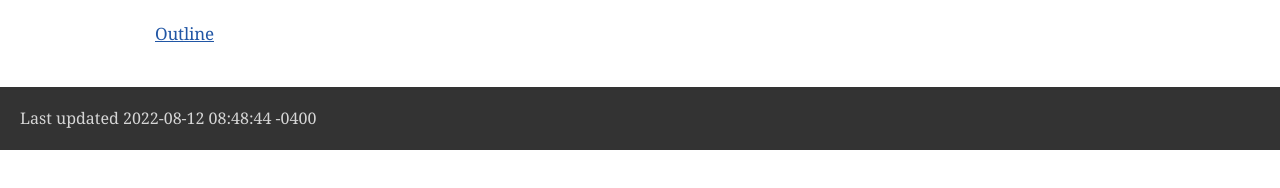
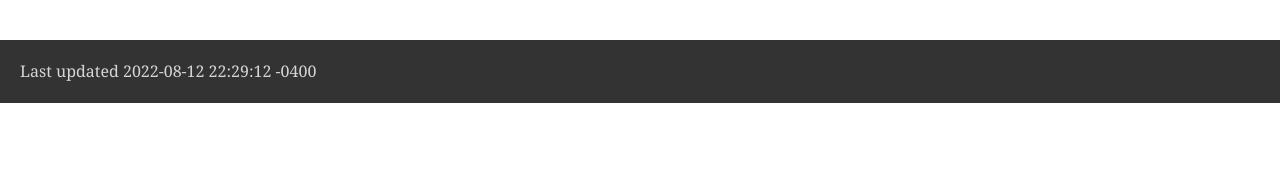
Before and after one commit to MarkAYoder/BoneCookbook, a plain HTML site: page docs/header.html in a window 1280 px wide. Drawn offline with Linux system fonts and the light colour scheme; a web font is replaced by a local one.

Commit message:
Removed link to ../index.html

```diff
--- a/docs/header.html
+++ b/docs/header.html
@@ -442,13 +442,11 @@ body.book #toc,body.book #preamble,body.book h1.sect0,body.book .sect1>h2{page-b
 <div id="header">
 </div>
 <div id="content">
-<div class="paragraph">
-<p><a href="../index.html">Outline</a></p>
-</div>
+
 </div>
 <div id="footer">
 <div id="footer-text">
-Last updated 2022-08-12 08:48:44 -0400
+Last updated 2022-08-12 22:29:12 -0400
 </div>
 </div>
 </body>
```
Also changed, not shown: docs/index.html (+1 -4 lines), 1 other file.
